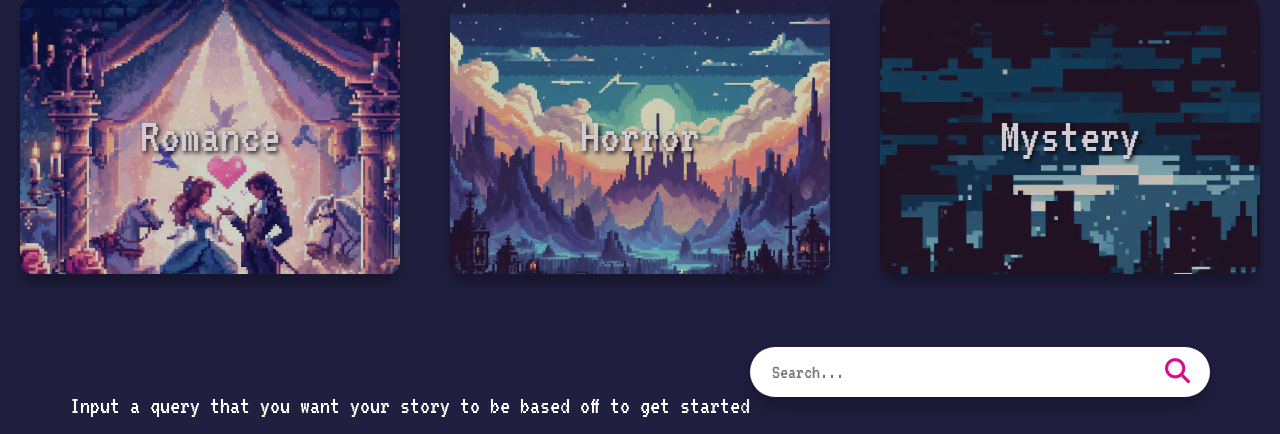
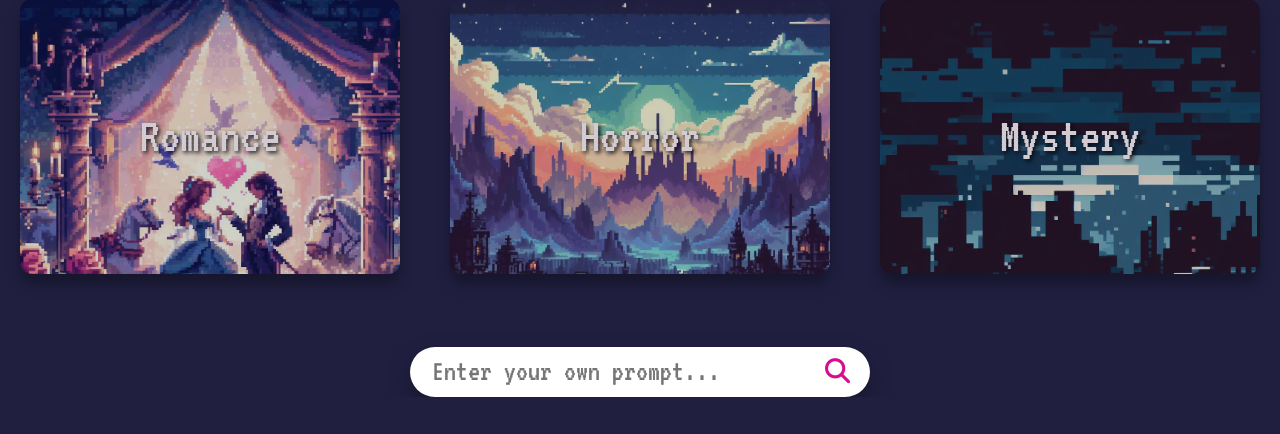
Before and after one commit to tabularization/bostonhacks2023, a Flask app: page / in a window 1280 px wide. Shown: the part 1173-1607 px from the top of the page. After the commit the page ends 1570 px from the top, so only its background shows below. Run offline with Flask 3, Linux system fonts and the light colour scheme; some libraries are stand-ins or nearby versions.

Commit message:
ui changes

```diff
--- a/client/static/styles.css
+++ b/client/static/styles.css
@@ -139,8 +139,8 @@
     margin-left: -5px;
   }
 
-  input[type="text"][placeholder="Search..."] {
-    font-size: 2rem;
+  input[type="text"] {
+    font-size: 3rem;
   }
 
   h1,
--- a/client/templates/index.html
+++ b/client/templates/index.html
@@ -60,9 +60,8 @@
 
 
     <div class="search-box">
-        <p class="instruc">Input a query that you want your story to be based off to get started</p>
       <div class="box">
-          <input type="text" placeholder="Search..." id="story">
+          <input type="text" placeholder="Enter your own prompt..." id="story">
           <a href='#'>
            <i class="fas fa-search" onclick="sendStoryPrompt()"></i>
           </a>
```
